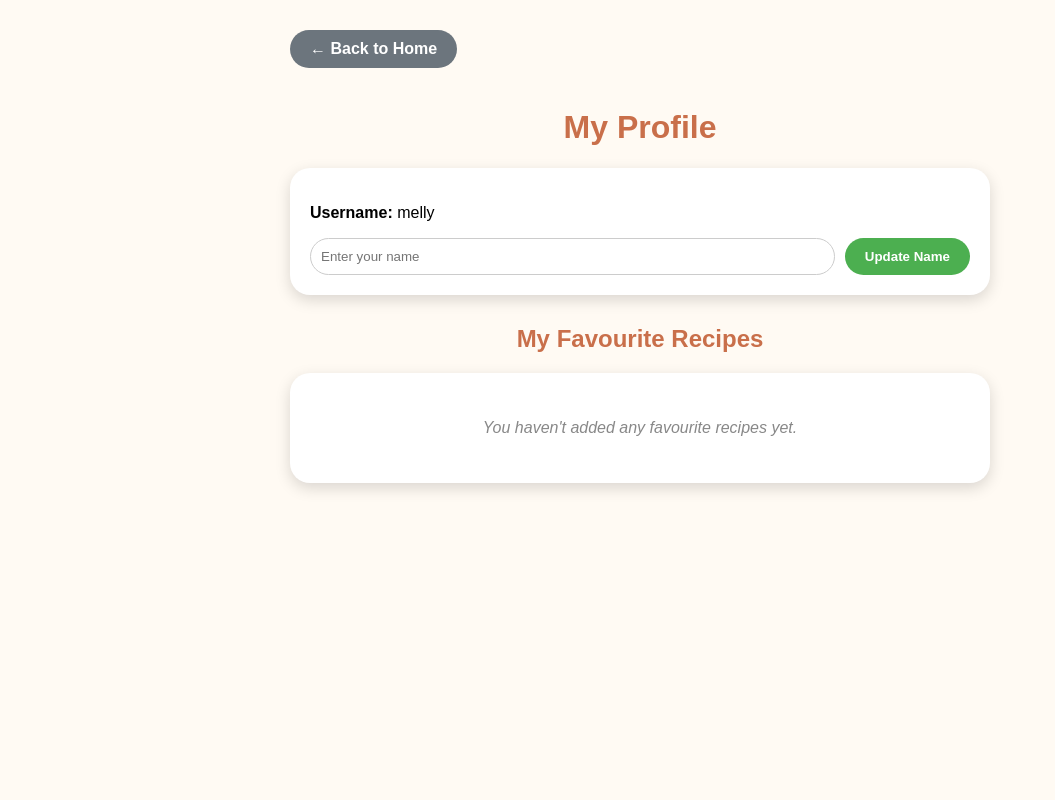
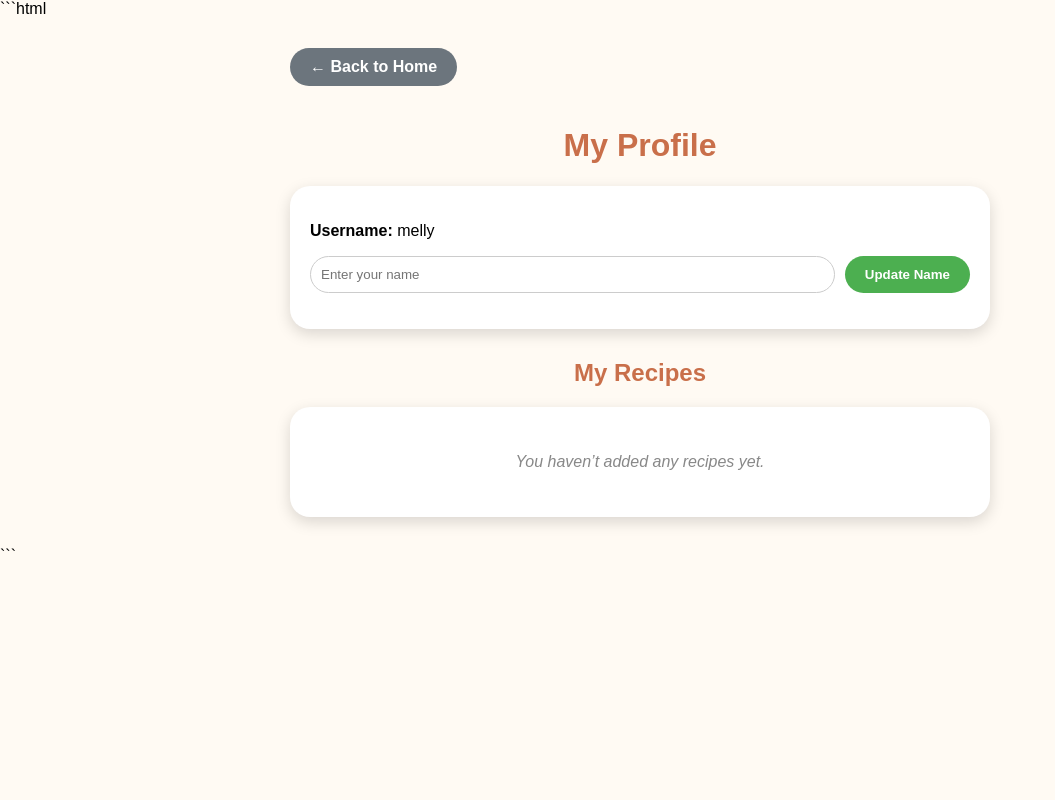
Before and after one commit to Tunarrrrmas/allersafe, a Flask app: page /AllerSafe/profile in a window 1280 px wide. Shown: the whole page, without its empty margins (0-1055 px from the left). Run offline with Flask 3, Linux system fonts and the light colour scheme; a user stored in the database is signed in; data comes from the database, SQL or seed files in the repository.

Commit message:
Update profile.html

````diff
--- a/templates/profile.html
+++ b/templates/profile.html
@@ -1,3 +1,4 @@
+```html
 <!DOCTYPE html>
 <html lang="en">
 <head>
@@ -111,23 +112,23 @@
             </form>
         </div>
 
-        <!-- Favourite Recipes List -->
-        <h2>My Favourite Recipes</h2>
+        <!-- My Recipes -->
+        <h2>My Recipes</h2>
         <div class="recipes">
-            {% if favourite_recipes %}
-                {% for recipe in favourite_recipes %}
+            {% if user_recipes %}
+                {% for recipe in user_recipes %}
                 <div class="recipe-card">
                     <h3>{{ recipe.title }}</h3>
                     <p>{{ recipe.description }}</p>
-                    <p><small>By: {{ recipe.author }}</small></p>
                 </div>
                 {% endfor %}
             {% else %}
                 <div class="no-recipes">
-                    <p>You haven't added any favourite recipes yet.</p>
+                    <p>You haven’t added any recipes yet.</p>
                 </div>
             {% endif %}
         </div>
     </div>
 </body>
 </html>
+```
````
